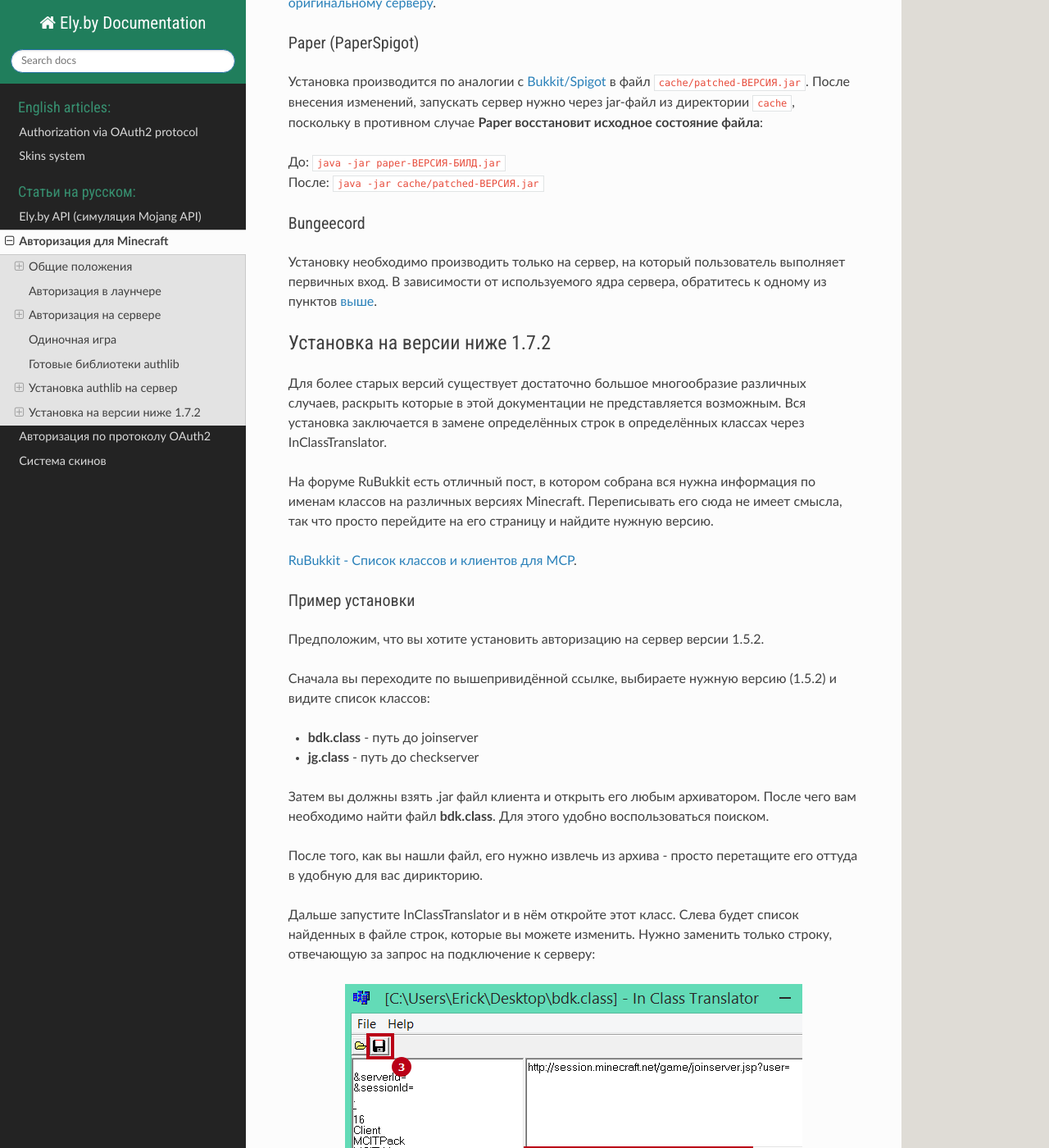
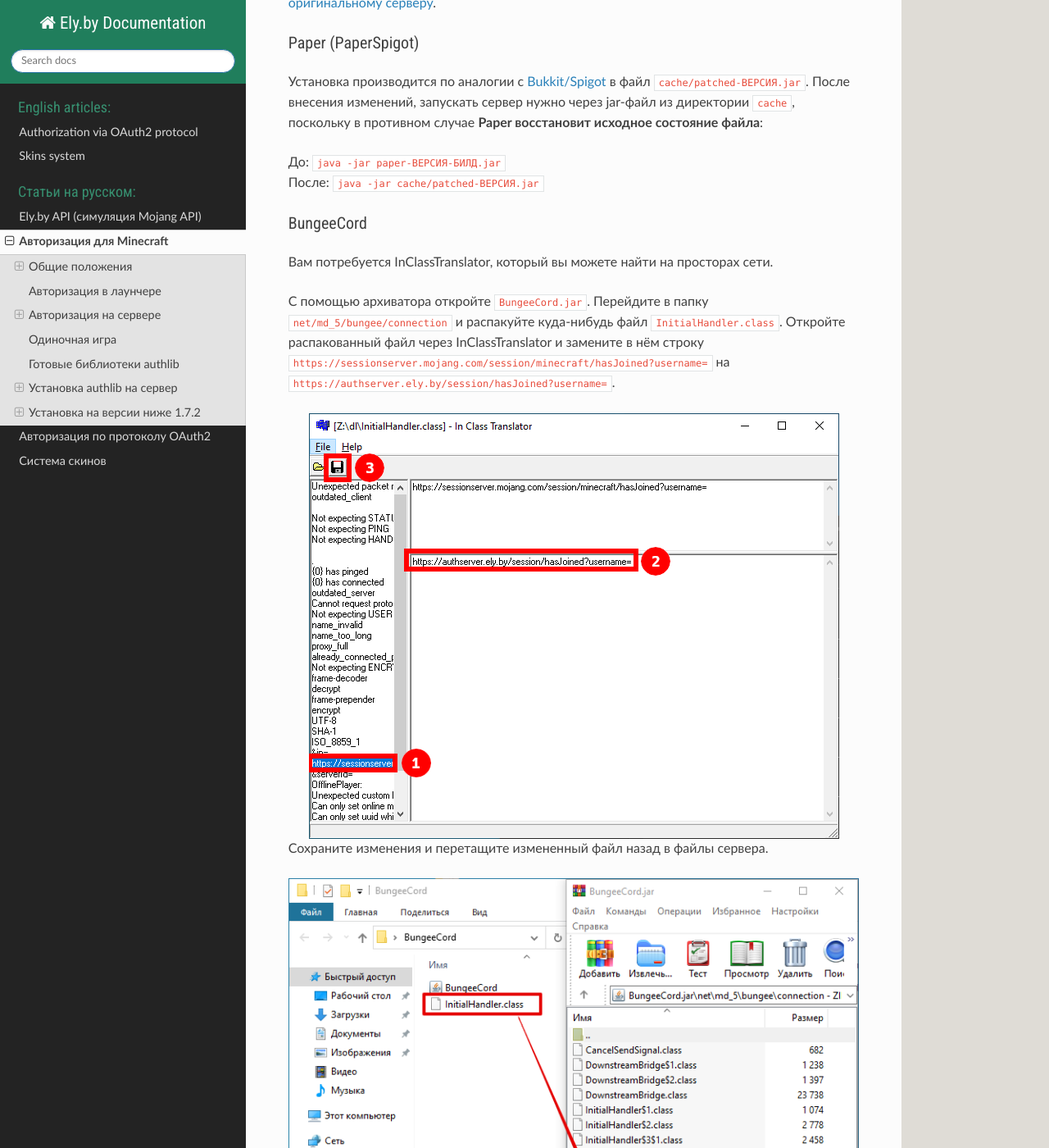
Before and after one commit to elyby/docs, a Sphinx documentation site: the page built from source/ru/minecraft-auth.rst, in a window 1280 px wide and 1400 px high, scrolled down 8625 px. Shown: the whole window at 82% size. Built offline with Sphinx 7.4.7 and the Read the Docs theme 2.0.0, drawn with Linux system fonts in a browser that asks for light colours; some of the changed text lies outside the part shown.

Commit message:
Russian docs update: BungeeCord instructions

```diff
--- a/source/ru/minecraft-auth.rst
+++ b/source/ru/minecraft-auth.rst
@@ -335,11 +335,31 @@
 | До: ``java -jar paper-ВЕРСИЯ-БИЛД.jar``
 | После: ``java -jar cache/patched-ВЕРСИЯ.jar``
 
-Bungeecord
+BungeeCord
 ~~~~~~~~~~
 
-Установку необходимо производить только на сервер, на который пользователь выполняет первичных вход. В зависимости от
-используемого ядра сервера, обратитесь к одному из пунктов `выше <#install-server>`_.
+Вам потребуется InClassTranslator, который вы можете найти на просторах сети.
+
+С помощью архиватора откройте ``BungeeCord.jar``. Перейдите в папку ``net/md_5/bungee/connection``
+и распакуйте куда-нибудь файл ``InitialHandler.class``. Откройте распакованный файл через InClassTranslator
+и замените в нём строку ``https://sessionserver.mojang.com/session/minecraft/hasJoined?username=`` на
+``https://authserver.ely.by/session/hasJoined?username=``.
+
+.. figure:: _static/minecraft-auth/bungeecord_inclasstranslator.png
+   :align: center
+   :alt: Порядок редактирования: выбрать нужную строку, изменить, сохранить.
+
+Сохраните изменения и перетащите измененный файл назад в файлы сервера.
+
+.. figure:: _static/minecraft-auth/bungeecord_move.png
+   :align: center
+   :alt: Перетаскивание отредактированного файла назад в архив.
+
+   Обратите внимание: вам необходимо заменить оригинальный файл
+
+.. note:: | Установку необходимо производить не только на сам сервер Bungeecord, но и на все сервера "позади" него.
+            В зависимости от используемого ядра сервера, обратитесь к одному из пунктов `выше <#install-server>`_.
+          | Помните: все сервера "позади" Bungeecord должны иметь параметр ``online-mode`` установленным в ``false``!
 
 Установка на версии ниже 1.7.2
 ==============================
@@ -379,7 +399,7 @@
 
 .. figure:: _static/minecraft-auth/installing_by_inclasstranslator.png
    :align: center
-   :alt: Процесс перетягивания: что куда.
+   :alt: Порядок редактирования: выбрать нужную строку, изменить, сохранить.
 
 После этого вам нужно положить изменённый .class обратно в .jar файл игры.
 
```
Also changed, not shown: source/ru/_static/minecraft-auth/bungeecord_inclasstranslator.png (added), source/ru/_static/minecraft-auth/bungeecord_move.png (added).
